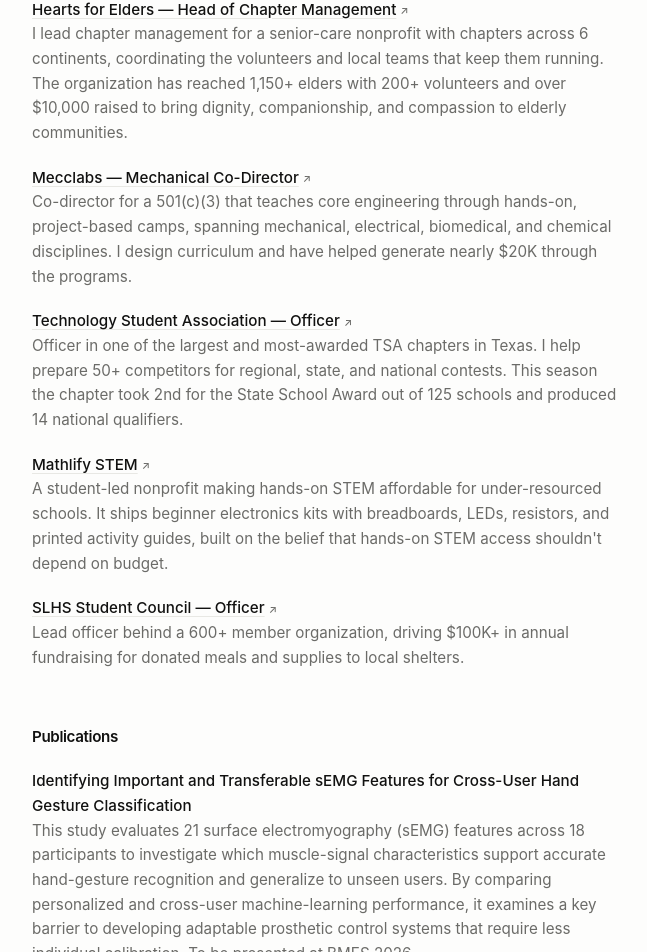
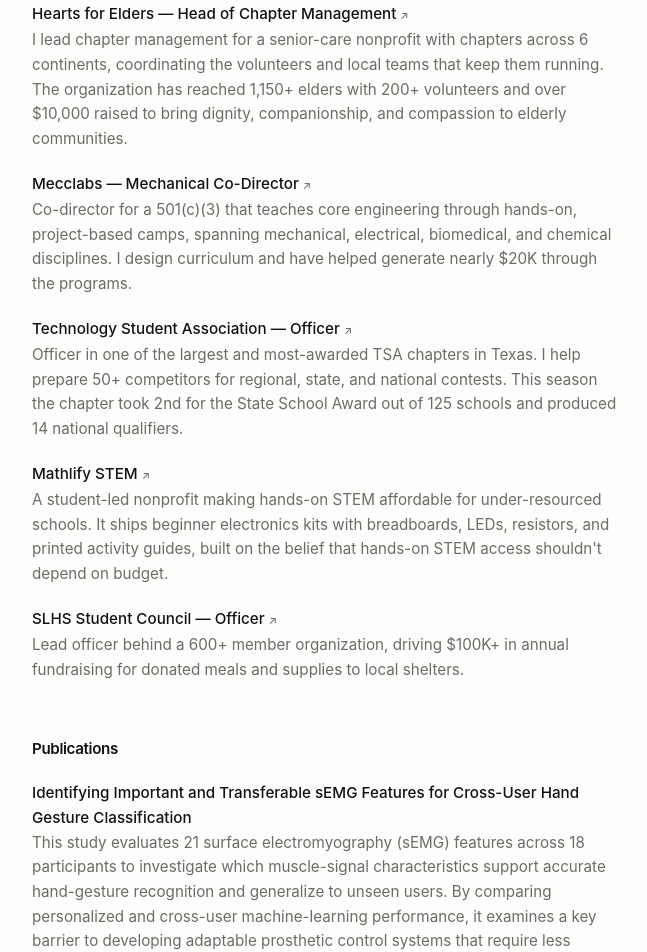
Before and after one commit to iecclodd/azaannoman, a Next.js app: page / in a window 1280 px wide. Shown: the part 1650-2602 px from the top of the page, without its empty margins (312-959 px from the left). Built offline with nearby package versions, Linux system fonts and the light colour scheme.

Commit message:
Add subtle motion: staggered load reveal + sweep-in link underlines (reduced-motion safe)

```diff
--- a/app/globals.css
+++ b/app/globals.css
@@ -9,6 +9,7 @@
 html {
   -webkit-font-smoothing: antialiased;
   text-rendering: optimizeLegibility;
+  scroll-behavior: smooth;
 }
 
 body {
@@ -16,7 +17,6 @@
   color: theme("colors.ink");
 }
 
-/* Subtle underline-on-hover for links, Emil-style */
 a {
   text-decoration: none;
 }
@@ -25,3 +25,54 @@
   background: #111110;
   color: #fdfdfc;
 }
+
+/* Link underline that sweeps in on hover */
+.u-anim {
+  background-image: linear-gradient(currentColor, currentColor);
+  background-position: 0 100%;
+  background-repeat: no-repeat;
+  background-size: 0% 1px;
+  padding-bottom: 1.5px;
+  transition: background-size 0.28s cubic-bezier(0.22, 1, 0.36, 1);
+}
+.group:hover .u-anim {
+  background-size: 100% 1px;
+}
+
+/* Gentle staggered entrance on load */
+@media (prefers-reduced-motion: no-preference) {
+  @keyframes rise {
+    from {
+      opacity: 0;
+      transform: translateY(10px);
+    }
+    to {
+      opacity: 1;
+      transform: none;
+    }
+  }
+  main > * {
+    animation: rise 0.6s cubic-bezier(0.22, 1, 0.36, 1) both;
+  }
+  main > *:nth-child(1) {
+    animation-delay: 0.04s;
+  }
+  main > *:nth-child(2) {
+    animation-delay: 0.1s;
+  }
+  main > *:nth-child(3) {
+    animation-delay: 0.16s;
+  }
+  main > *:nth-child(4) {
+    animation-delay: 0.22s;
+  }
+  main > *:nth-child(5) {
+    animation-delay: 0.28s;
+  }
+  main > *:nth-child(6) {
+    animation-delay: 0.34s;
+  }
+  main > *:nth-child(7) {
+    animation-delay: 0.4s;
+  }
+}
--- a/app/page.tsx
+++ b/app/page.tsx
@@ -10,11 +10,9 @@
       href={item.href}
       target={isExternal(item.href) ? "_blank" : undefined}
       rel={isExternal(item.href) ? "noopener noreferrer" : undefined}
-      className="group inline-flex items-center gap-1 font-medium text-ink transition-colors hover:text-muted"
+      className="group inline-flex items-center gap-1 font-medium text-ink"
     >
-      <span className="underline decoration-line decoration-1 underline-offset-[3px] group-hover:decoration-muted">
-        {item.title}
-      </span>
+      <span className="u-anim">{item.title}</span>
       {isExternal(item.href) && (
         <span
           aria-hidden
```
